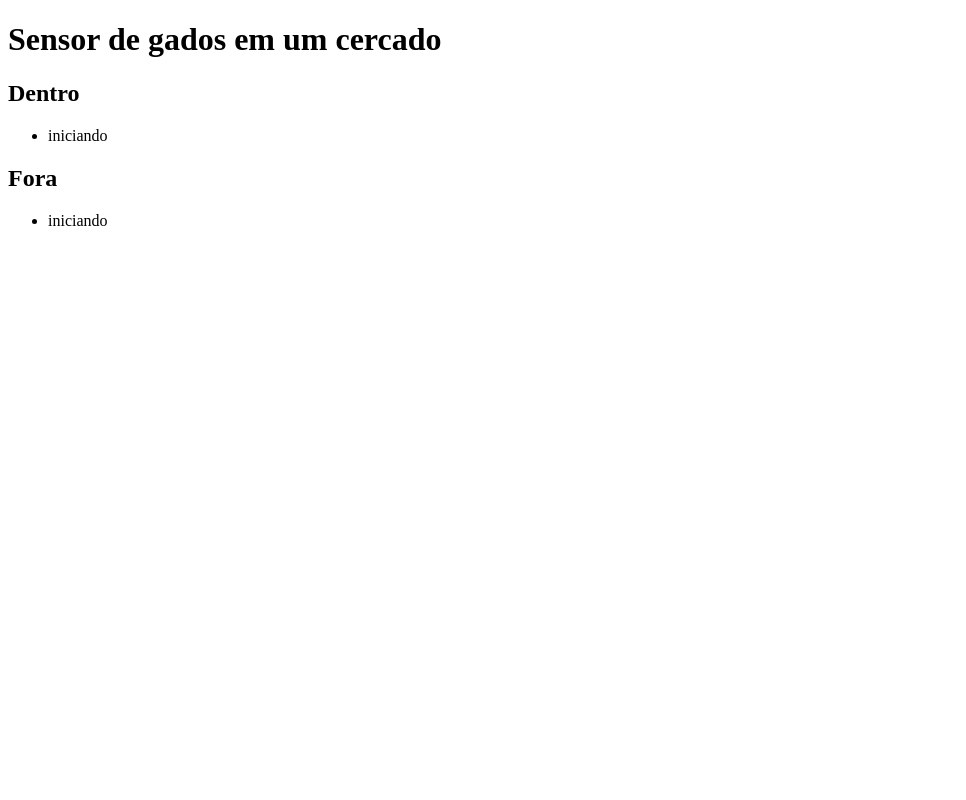
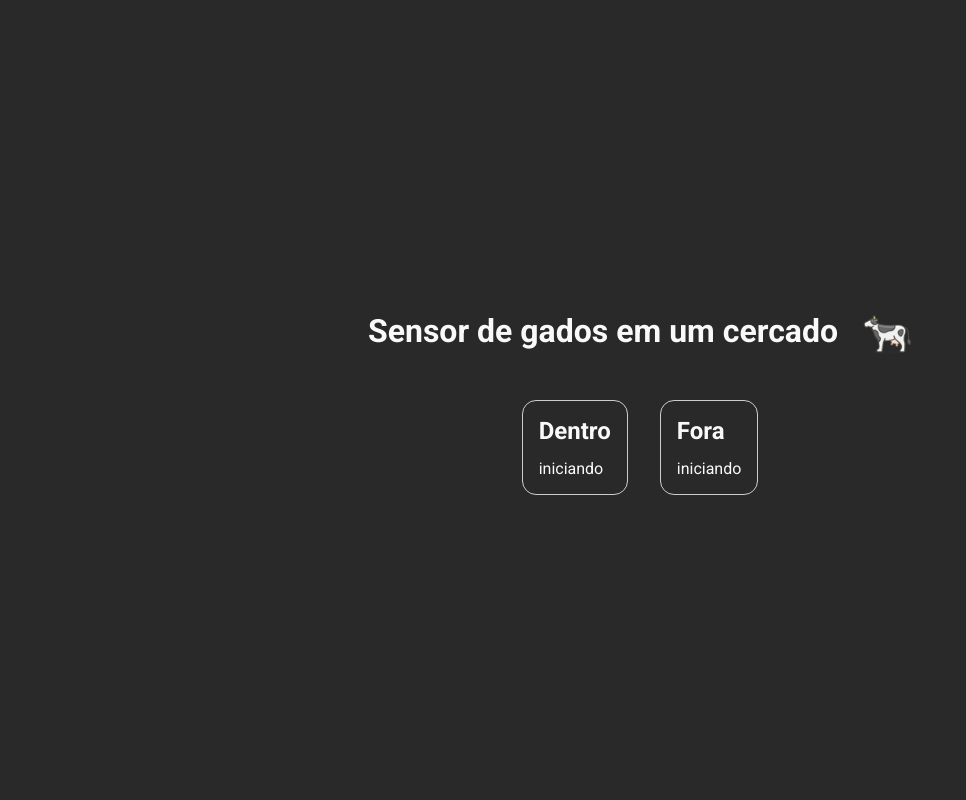
Before and after one commit to DaviGomesO/sensor_gado_RabbitMq, a Flask app: page / in a window 1280 px wide. Shown: the whole page, without its empty margins (0-966 px from the left). Run offline with Flask 3, Linux system fonts and the light colour scheme.

Commit message:
adição de estilo

```diff
--- /dev/null
+++ b/static/style.css
@@ -0,0 +1,49 @@
+body {
+  margin: 0;
+  padding: 0;
+  box-sizing: border-box;
+  min-height: 100vh;
+  font-family: Roboto, sans-serif;
+  background-color: #292929;
+}
+
+main {
+  height: 100vh;
+  display: flex;
+  flex-direction: column;
+  align-items: center;
+  justify-content: center;
+  gap: 2.75rem;
+}
+
+h1,
+h2,
+p {
+  margin: unset;
+  color: #f9f9f9;
+}
+
+header {
+  display: flex;
+  align-items: center;
+  gap: 1.5rem;
+}
+
+img {
+  width: 50px;
+  height: 50px;
+}
+
+section {
+  display: flex;
+  gap: 2rem;
+}
+
+.card {
+  display: flex;
+  flex-direction: column;
+  gap: 0.875rem;
+  border: 1px solid #cdcdcd;
+  border-radius: 0.875rem;
+  padding: 1rem;
+}
--- a/templates/index.html
+++ b/templates/index.html
@@ -1,23 +1,39 @@
 <!DOCTYPE html>
-<html>
+<html lang="en">
   <head>
-    <title>Mensagens do RabbitMQ</title>
+    <meta charset="UTF-8" />
+    <meta name="viewport" content="width=device-width, initial-scale=1.0" />
+    <title>Sensor de gado</title>
+    <link
+      rel="stylesheet"
+      href="{{ url_for('static', filename='style.css') }}"
+    />
+    <link
+      href="https://fonts.googleapis.com/css2?family=Roboto:wght@300;400;500;700&display=swap"
+      rel="stylesheet"
+    />
   </head>
   <script>
     // Função para atualizar a página a cada 5 segundos (5000 milissegundos)
-    setInterval(function() {
+    setInterval(function () {
       location.reload();
     }, 5000);
   </script>
   <body>
-    <h1>Sensor de gados em um cercado</h1>
-    <h2>Dentro</h2>
-    <ul>
-      <li>{{ mensagens_dentro }}</li>
-    </ul>
-    <h2>Fora</h2>
-    <ul>
-      <li>{{ mensagens_fora }}</li>
-    </ul>
+    <main>
+      <header>
+        <h1>Sensor de gados em um cercado</h1>
+        <img src="{{ url_for('static', filename='cow.png') }}" alt="cow">
+      </header>
+      <section>
+        <div class="card">
+          <h2>Dentro</h2>
+          <p>{{ mensagens_dentro }}</p>
+        </div>
+        <div class="card">
+          <h2>Fora</h2>
+          <p>{{ mensagens_fora }}</p>
+      </section>
+    </main>
   </body>
 </html>
```
Also changed, not shown: static/cow.png (added).
